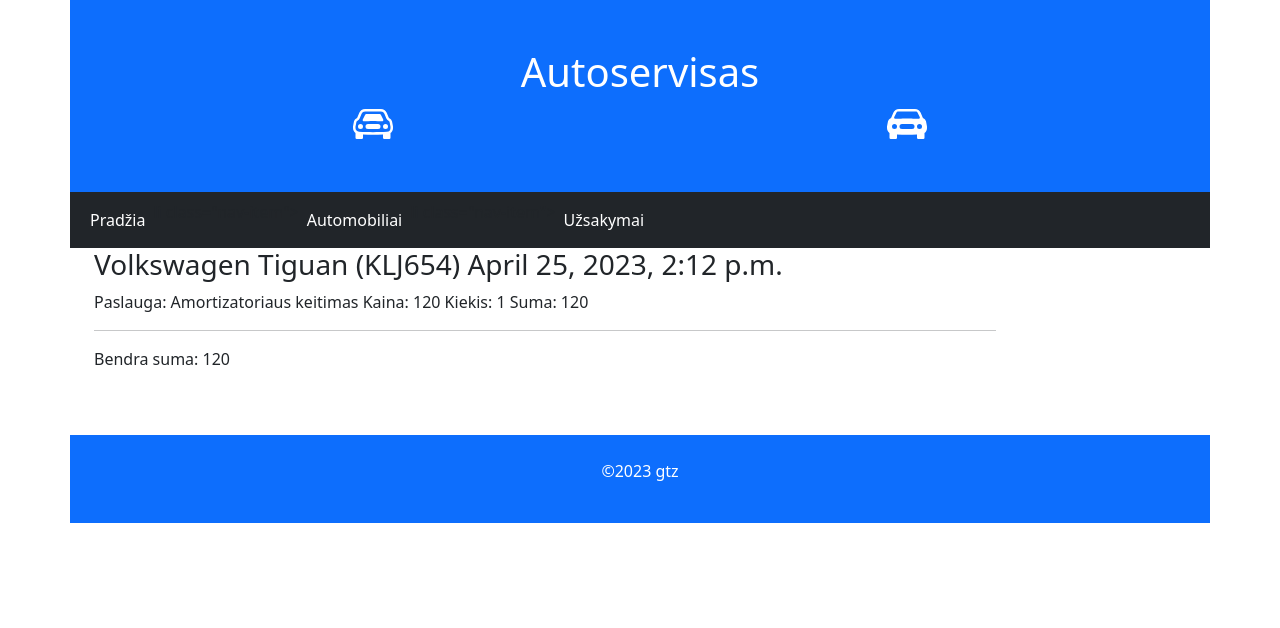
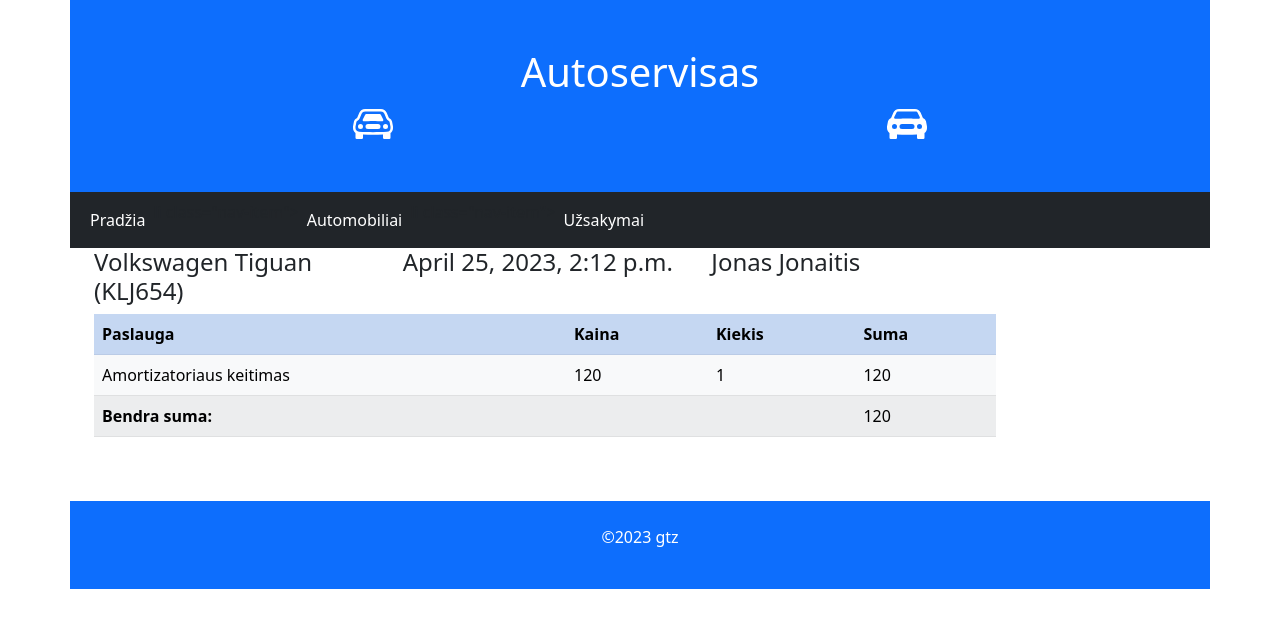
Before and after one commit to gyteniz/Django_autoservisas, a Django app: page /autoservisas/uzsakymai/1 in a window 1280 px wide. Shown: the top 628 px of the page. Run offline with Django 4.2, Linux system fonts and the light colour scheme; data comes from the database, SQL or seed files in the repository; both versions use the stored data as it was after the commit.

Commit message:
4 sutvarkytas uzsakymas bootstrap lentele

```diff
--- a/mysite/autoservisas/templates/uzsakymas.html
+++ b/mysite/autoservisas/templates/uzsakymas.html
@@ -4,14 +4,54 @@
 
 {% block content %}
 <div class="container">
-    <h3>{{ uzsakymas.vehicle }} {{ uzsakymas.date }}</h3>
-    {% for line in uzsakymas.lines.all %}
+    <div class="row">
+        <div class="col">
+            <h4>{{ uzsakymas.vehicle }} </h4>
+        </div>
+        <div class="col">
+            <h4>{{ uzsakymas.date }}</h4>
+        </div>
+        <div class="col">
+            <h4>{{ uzsakymas.vehicle.owner_name }}</h4>
+        </div>
+    </div>
+    <table class="table table-striped">
+        <tr class="table-primary">
+            <th>Paslauga</th>
+            <th>Kaina</th>
+            <th>Kiekis</th>
+            <th>Suma</th>
+        </tr>
+        {% for line in uzsakymas.lines.all %}
+        <tr class="table-light">
+            <td>{{line.service}}</td>
+            <td>{{ line.service.price }}</td>
+            <td>{{ line.quantity }}</td>
+            <td>{{line.suma}}</td>
+        </tr>
 
-    <p>Paslauga: {{ line.service }} Kaina: {{ line.service.price }} Kiekis: {{ line.quantity }} Suma: {{line.suma}}</p>
-    <p> </p>
+        {% endfor %}
+        <tr class="table-light">
+            <td><strong>Bendra suma:</strong></td>
+            <td></td>
+            <td></td>
+            <td>{{uzsakymas.total}}</td>
+        </tr>
+    </table>
 
-    {% endfor %}
-    <hr>
-    <p>Bendra suma: {{uzsakymas.total}}</p>
 </div>
 {% endblock %}
+
+<div class="container text-center">
+  <div class="row">
+    <div class="col">
+      Column
+    </div>
+    <div class="col">
+      Column
+    </div>
+    <div class="col">
+      Column
+    </div>
+  </div>
+</div>
```
Also changed, not shown: mysite/autoservisas/templates/automobiliai.html (line endings or trailing spaces), mysite/db.sqlite3.
